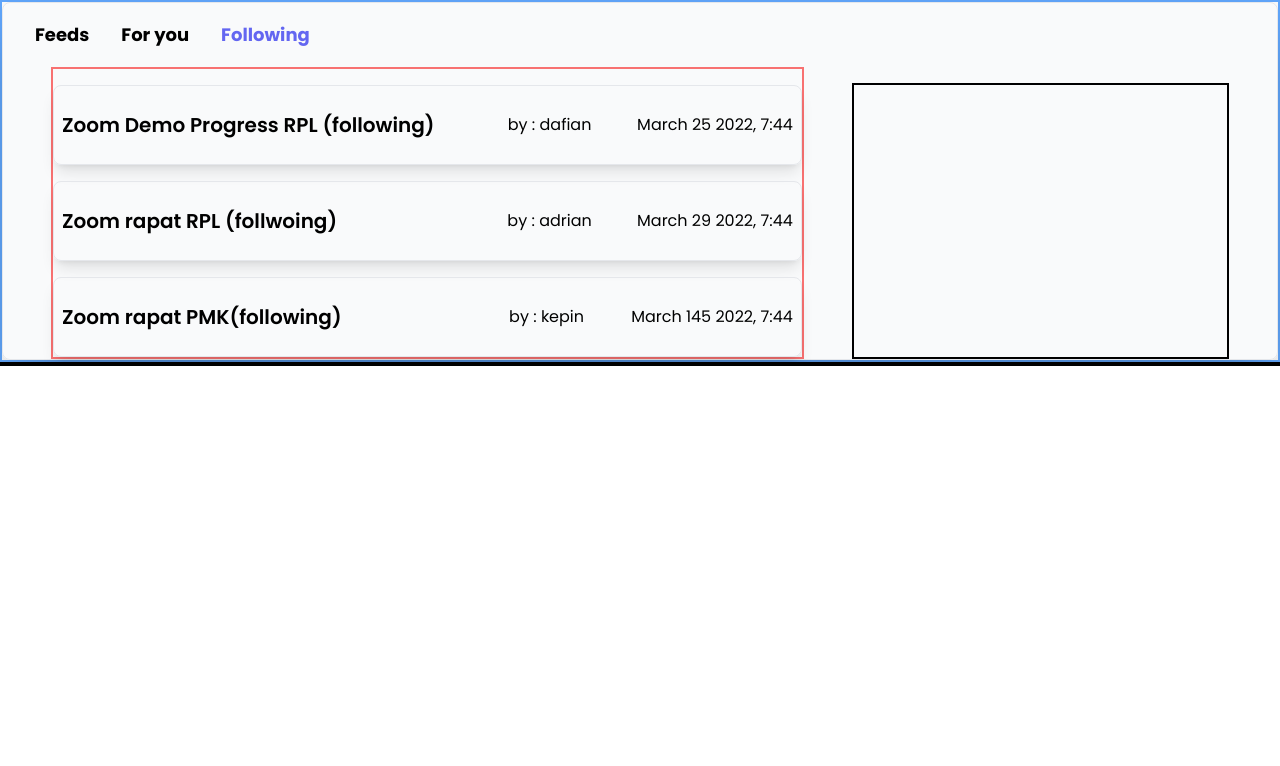
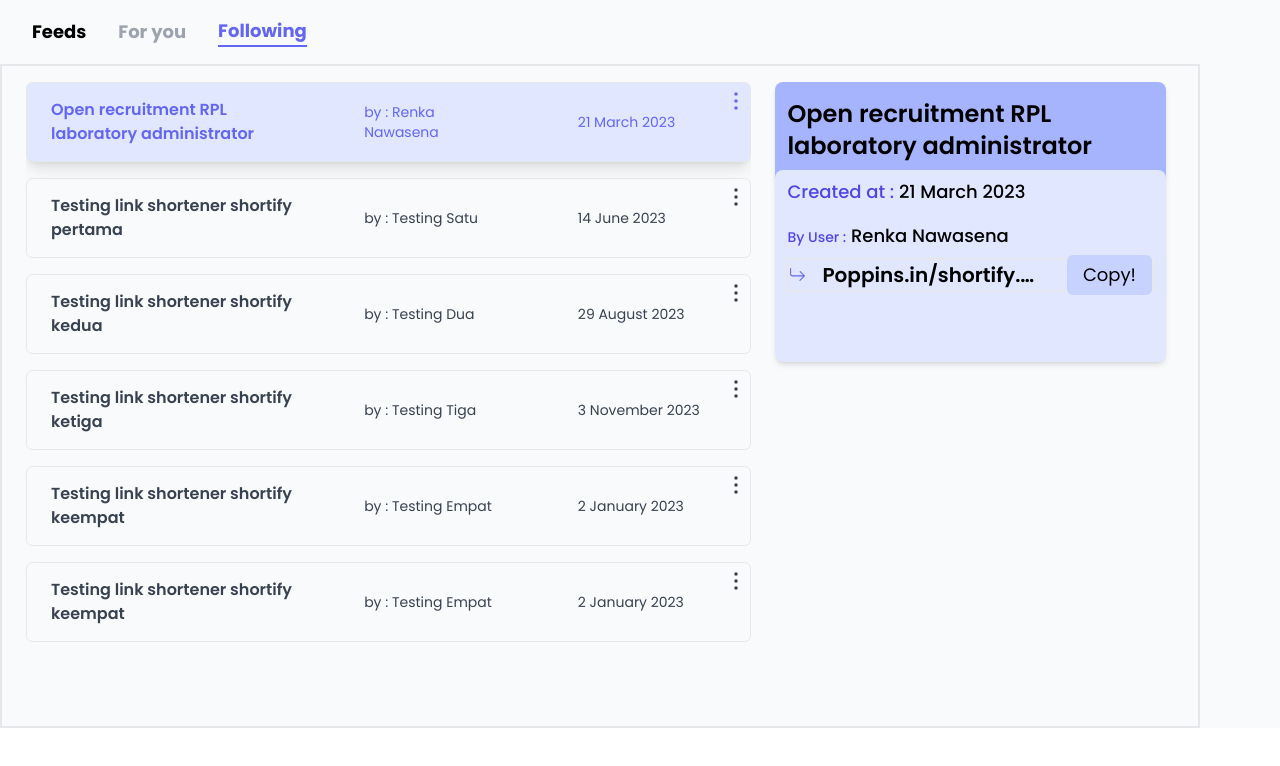
Before and after one commit to Kelompok3RPLJaya/urlshortener-frontend, a Next.js app: page /sections/Feeds in a window 1280 px wide. Both pictures are taken after a click on the button "Following". Shown: the top 766 px of the page. Built offline with nearby package versions, Linux system fonts and the light colour scheme; no server answers.

Commit message:
feat: add Details Card on Feeds, fix: responsiveness

```diff
--- a/src/components/DetailFeeds.tsx
+++ b/src/components/DetailFeeds.tsx
@@ -1,18 +1,48 @@
 import React from "react";
 import { BsArrowReturnRight } from "react-icons/bs";
 
-const DetailFeeds = () => {
+interface Detailprops {
+  title: string;
+  time: string;
+  user: string;
+  url: string;
+}
+const offset = `calc(100vh - 3rem)`;
+const DetailFeeds = ({ title, time, user, url }: Detailprops) => {
+  const handleCopyClick = () => {
+    navigator.clipboard.writeText(url);
+  };
+
   return (
-    <div
-      id="detailcard"
-      className=" w-[50%] mr-[3rem] mt-[1rem] hidden sm:inline relative"
-    >
-      <div className="z-0 h-[50%] rounded-lg bg-indigo-400">
-
+    <>
+      <div className="flex items-center absolute top-0 z-0 h-[6rem]  w-full rounded-t-lg bg-indigo-300 shadow-md">
+        <h1 className="flex items-center max-h-full text-2xl font-semibold px-3">
+          {title}
+        </h1>
       </div>
 
-      <div className="z-10 h-[50%] w-full rounded-lg bg-indigo-200 absolute top-[40%] transform -translate-y-1/2"></div>
-    </div>
+      <div className=" z-10 h-[12rem] w-full rounded-lg bg-indigo-100 top-[5.5rem] absolute text-lg px-3 pb-4 shadow-md">
+        <h1 className="py-2 font-medium">
+          <span className="text-indigo-600  text-xm">Created at :</span> {time}
+        </h1>
+        <h1 className="py-2 font-medium">
+          <span className="text-indigo-600  text-sm">By User :</span> {user}
+        </h1>
+
+        <div className="flex flex-row relative items-center gap-x-4 border-2">
+          <BsArrowReturnRight className="text-indigo-500 text-3xl hidden lg:inline" />
+          <h1 className="text-md lg:text-xl font-semibold text-ellipsis overflow-hidden flex-grow pr-[7rem]">
+            Poppins.in/{url}
+          </h1>
+          <button
+            onClick={handleCopyClick}
+            className="absolute w-15 h-10 px-4 py-1 bg-indigo-200 rounded-md right-0"
+          >
+            Copy!
+          </button>
+        </div>
+      </div>
+    </>
   );
 };
 
--- /dev/null
+++ b/src/components/DetailFeedsMobile.tsx
@@ -0,0 +1,60 @@
+import React from "react";
+
+interface Detailprops {
+  title: string;
+  time: string;
+  user: string;
+  url: string;
+}
+
+const DetailFeedsMobile = ({ title, time, user, url }: Detailprops) => {
+  const handleCopyClick = () => {
+    navigator.clipboard.writeText(url);
+  };
+
+  return (
+    <>
+      <div className="w-full h-full bg-indigo-50 ">
+        <div className="flex items-center h-[4rem] bg-indigo-400 ">
+          <h1 className="pl-[1.5rem] text-lg uppercase font-medium text-gray-100">
+            Details
+          </h1>
+        </div>
+        <div className="flex flex-col  px-[1.5rem] py-[1rem]">
+          <div className="bg-indigo-100 min-w-[80%] mt-[1rem] py-1 px-2 rounded">
+            <h1 className="text-indigo-600 text-lg font-semibold w-[7rem]">
+              Title:{" "}
+            </h1>
+            <h1>{title}</h1>
+          </div>
+          <div className="bg-indigo-100 min-w-[80%] mt-[1rem] py-2 px-2 rounded">
+            <h1 className="text-indigo-600 text-lg font-semibold w-[7rem]">
+              Created at:{" "}
+            </h1>
+            <h1>{time}</h1>
+          </div>
+          <div className="bg-indigo-100 min-w-[80%] mt-[1rem] py-2 p-2 rounded">
+            <h1 className="text-indigo-600 text-lg font-semibold w-[7rem]">
+              By:{" "}
+            </h1>
+            <h1>{user}</h1>
+          </div>
+          <div className="relative bg-indigo-100 min-w-[80%] mt-[1rem] py-2 px-2 rounded">
+            <h1 className="text-indigo-600 text-lg font-semibold w-[7rem]">
+              Url:{" "}
+            </h1>
+            <button
+              onClick={handleCopyClick}
+              className="absolute w-15 h-8 mx-2 my-1 px-4 py-1 bg-indigo-200 rounded-md right-0 top-0 "
+            >
+              Copy!
+            </button>
+            <h1 className="overflow-hidden">Poppins.in/{url}</h1>
+          </div>
+        </div>
+      </div>
+    </>
+  );
+};
+
+export default DetailFeedsMobile;
--- a/src/components/FeedsLinkCard.tsx
+++ b/src/components/FeedsLinkCard.tsx
@@ -1,5 +1,6 @@
 import React from "react";
-
+import { HiEllipsisVertical } from "react-icons/hi2";
+import { useState } from "react";
 interface FeedsProp {
   user: string;
   title: string;
@@ -8,17 +9,32 @@
 }
 
 const FeedsLinkCard = ({ user, title, time, url }: FeedsProp) => {
+  const [dotActive, setDotActive] = useState(false);
+  const setDot = () => {
+    setDotActive(!dotActive);
+  };
+
   return (
-    <div
-      key={user}
-      className="flex justify-between min-h-[5rem] items-center rounded-lg shadow-lg border-[0.1rem] mt-[1rem] px-[0.5rem]"
-    >
-      <h1 className="font-semibold text-md w-[10rem] md:text-xl xl:w-[25rem] lg:w-[15rem]">
+    <>
+      <h1 className="font-semibold text-sm w-[40%] md:text-base xl:w-[16rem] lg:w-[15rem]">
         {title}
       </h1>
-      <h1>by : {user}</h1>
-      <h1 className="">{time}</h1>
-    </div>
+      <h1 className="w-[22%] text-sm">by : {user}</h1>
+      <h1 className="w-[22%] text-sm overflow-clip ml-2">{time}</h1>
+      <HiEllipsisVertical
+        className="absolute top-0 right-0 mt-1 cursor-pointer h-7 w-7"
+        onClick={setDot}
+      />
+      <div
+        className={`absolute border-[0.1rem] bg-gray-100 rounded-md min-h-[4rem] w-[8rem] top-0 right-[1.6rem] ${
+          dotActive ? "display: marker:inline" : "hidden"
+        }`}
+      >
+        <h1 className="pt-1 pl-2 w-full border-b">Follow</h1>
+        <h1 className="pt-1 pl-2 w-full border-b">Unfollow</h1>
+        <h1 className="pt-1 pl-2 w-full ">Hide Yours</h1>
+      </div>
+    </>
   );
 };
 
--- a/src/components/Following.tsx
+++ b/src/components/Following.tsx
@@ -1,44 +1,98 @@
 import React from "react";
 import Linkcard from "@/components/FeedsLinkCard";
-export const feeds = [
-  {
-    user: "dafian",
-    title: "Zoom Demo Progress RPL (following)",
-    time: "March 25 2022, 7:44",
-    url: "shortify.in/zoomnyaRPL",
-  },
-  {
-    user: "adrian",
-    title: "Zoom rapat RPL (follwoing)",
-    time: "March 29 2022, 7:44",
-    url: "shortify.in/halomas",
-  },
-  {
-    user: "kepin",
-    title: "Zoom rapat PMK(following)",
-    time: "March 145 2022, 7:44",
-    url: "shortify.in/rapatPMK",
-  },
-];
+import { useState } from "react";
+import { RiCloseCircleLine } from "react-icons/ri";
+import DetailFeeds from "./DetailFeeds";
+import { LinkProps } from "@/constant/Data";
+import DetailFeedsMobile from "./DetailFeedsMobile";
 
 const Following = () => {
+  const [details, setDetails] = useState<JSX.Element>(
+    <DetailFeeds
+      title={LinkProps[0].title}
+      time={LinkProps[0].date}
+      user={LinkProps[0].user}
+      url={LinkProps[0].short_url}
+    />
+  );
+  const [detailsMobile, setDetailsMobile] = useState<JSX.Element>(
+    <DetailFeedsMobile
+      title={LinkProps[0].title}
+      time={LinkProps[0].date}
+      user={LinkProps[0].user}
+      url={LinkProps[0].short_url}
+    />
+  );
+  const [active, setActive] = useState(1);
+  const [show, setShow] = useState(false);
+
+  const showDetails = (id: number) => {
+    setActive(LinkProps[id - 1].id);
+    setShow(true);
+    setDetails(
+      <DetailFeeds
+        title={LinkProps[id - 1].title}
+        time={LinkProps[id - 1].date}
+        user={LinkProps[id - 1].user}
+        url={LinkProps[id - 1].short_url}
+      />
+    );
+    setDetailsMobile(
+      <DetailFeedsMobile
+        title={LinkProps[id - 1].title}
+        time={LinkProps[id - 1].date}
+        user={LinkProps[id - 1].user}
+        url={LinkProps[id - 1].short_url}
+      />
+    );
+  };
+
   return (
     <>
-      <div className=" border-red-400 border-2 mx-[3rem] w-full">
-        {feeds.map((feed) => (
+      <div className="flex overflow-y-clip w-full links-w feeds-h border-2">
+        <div className="flex flex-col mx-[1rem] sm:mx-[1.5rem] w-full lg:w-[65%] overflow-y-auto ">
+          {LinkProps.map((feed) => (
+            <div
+              key={feed.id}
+              className={`relative flex justify-between min-h-[5rem] items-center rounded-[0.4rem] border-[0.1rem] mt-[1rem] px-[0.5rem] sm:px-[1.5rem] ${
+                active == feed.id
+                  ? "bg-indigo-100 text-indigo-500 shadow-lg"
+                  : "text-gray-700"
+              }`}
+              onClick={() => {
+                showDetails(feed.id);
+              }}
+            >
               <Linkcard
                 key={feed.user}
                 user={feed.user}
                 title={feed.title}
-            time={feed.time}
-            url={feed.url}
+                time={feed.date}
+                url={feed.short_url}
               />
+            </div>
           ))}
         </div>
         <div
           id="detailcard"
-        className="border-2 border-black w-[50%] mr-[3rem] mt-[1rem] hidden sm:inline"
-      ></div>
+          className="h-auto relative w-[35%] mr-[2rem] mt-[1rem] hidden lg:inline"
+        >
+          {active ? details : null}
+        </div>
+        {show ? (
+          <div
+            id="detailcard mobile"
+            className={`lg:w-[35%] w-[50%] absolute right-0 h-full overflow-y-auto lg:hidden`}
+          >
+            <button className="absolute right-0" onClick={() => setShow(false)}>
+              <RiCloseCircleLine
+                className={`text-4xl my-[1rem] mx-[1rem] text-indigo-600`}
+              />
+            </button>
+            {detailsMobile}
+          </div>
+        ) : null}
+      </div>
     </>
   );
 };
--- a/src/components/Foryou.tsx
+++ b/src/components/Foryou.tsx
@@ -1,79 +1,170 @@
 import React from "react";
 import Linkcard from "@/components/FeedsLinkCard";
 import { BsArrowReturnRight } from "react-icons/bs";
-export const feeds = [
-  {
-    user: "zafran",
-    title: "Zoom Demo Progress RPL",
-    time: "March 25 2022, 7:44 ",
-    url: "shortify.in/zoomnya-RPL",
-  },
-  {
-    user: "adrian",
-    title: "Zoom rapat RPL",
-    time: "March 29 2022, 7:44 ",
-    url: "shortify.in/halomas",
-  },
-  {
-    user: "kepin",
-    title: "Zoom rapat PMK",
-    time: "March 145 2022, 7:44 ",
-    url: "shortify.in/rapatPMK",
-  },
-  {
-    user: "zafran",
-    title: "Zoom Demo Progress RPL",
-    time: "March 25 2022, 7:44 ",
-    url: "shortify.in/zoomnyaRPL",
-  },
-  {
-    user: "adrian",
-    title: "Zoom rapat RPL",
-    time: "March 29 2022, 7:44 ",
-    url: "shortify.in/halomas",
-  },
-  {
-    user: "kepin",
-    title: "Zoom rapat PMK",
-    time: "March 145 2022, 7:44 ",
-    url: "shortify.in/rapatPMK",
-  },
-];
+import { useState, useEffect } from "react";
+import DetailFeeds from "./DetailFeeds";
+import DetailFeedsMobile from "./DetailFeedsMobile";
+import { IoMdClose } from "react-icons/io";
+
+interface FYPData {
+  id: string;
+  title: string;
+  username: string;
+  method: string;
+  url_shortener_id: string;
+  created_at: string;
+  data: {
+    before: string;
+    after: string;
+  };
+}
 
 const Foryou = () => {
+  const [data, setData] = useState<FYPData[]>([]);
+  const [success, setSuccess] = useState(false);
+  const [details, setDetails] = useState<JSX.Element>();
+  const [detailsMobile, setDetailsMobile] = useState<JSX.Element>();
+  const [active, setActive] = useState<string>();
+  const [show, setShow] = useState(false);
+  const [page, setPage] = useState(1);
+  const [perPage, setPerPage] = useState(10);
+  const [totalPages, setTotalPages] = useState(1);
+
+  async function fetchData(page: number, perPage: number) {
+    try {
+      const response = await fetch(
+        `https://urlshortener-backend-production.up.railway.app/api/feeds?page=${page}&per_page=${perPage}`
+      );
+
+      const responseData = await response.json();
+      // console.log(responseData.data);
+      console.log(responseData.data.data_per_page);
+      if (response.ok) {
+        setData(responseData.data.data_per_page);
+        setSuccess(true);
+        setTotalPages(responseData.data.meta.max_page);
+      } else {
+        console.log(responseData.message);
+        setSuccess(false);
+      }
+    } catch (error) {}
+  }
+
+  useEffect(() => {
+    fetchData(page, perPage);
+  }, [page, perPage]);
+
+  const showDetails = (
+    id: string,
+    title: string,
+    time: string,
+    user: string,
+    url: string
+  ) => {
+    setActive(id);
+    setShow(true);
+    setDetails(<DetailFeeds title={title} time={time} user={user} url={url} />);
+    setDetailsMobile(
+      <DetailFeedsMobile title={title} time={time} user={user} url={url} />
+    );
+  };
+
+  const nextPage = () => {
+    if (page < totalPages) {
+      setPage(page + 1);
+    }
+  };
+
+  const prevPage = () => {
+    if (page > 1) {
+      setPage(page - 1);
+    }
+  };
   return (
     <>
-      <div className=" mx-[1rem] sm:mx-[1.5rem] max-w-full min-w-[60%]">
-        {feeds.map((feed) => (
+      <div className="flex overflow-y-clip w-full links-w feeds-h border-2">
+        <div className="flex flex-col mx-[1rem] sm:mx-[1.5rem] w-full lg:w-[65%] overflow-y-auto">
+          {data.map((feed) => (
+            <div
+              key={feed.id}
+              className={`relative flex justify-between min-h-[5rem] items-center rounded-[0.4rem] border-[0.1rem] mt-[1rem] px-[0.5rem] sm:px-[1.5rem] ${
+                active == feed.id
+                  ? "bg-indigo-100 text-indigo-500 shadow-lg"
+                  : "text-gray-700"
+              }`}
+              onClick={() => {
+                showDetails(
+                  feed.id,
+                  feed.title,
+                  feed.created_at,
+                  feed.username,
+                  feed.data.after
+                );
+              }}
+            >
               <Linkcard
-            key={feed.user}
-            user={feed.user}
+                key={feed.id}
+                user={feed.username}
                 title={feed.title}
-            time={feed.time}
-            url={feed.url}
+                time={feed.created_at}
+                url={feed.data.after}
               />
+            </div>
           ))}
+          <div className="flex justify-between sm:justify-end px-2 py-4 lg:hidden">
+            <button
+              className="w-[5rem] h-[2.25rem] bg-indigo-300 rounded-lg mr-2 uppercase font-medium"
+              onClick={prevPage}
+            >
+              prev
+            </button>
+            <button
+              className="w-[5rem] h-[2.25rem] bg-indigo-300 rounded-lg ml-2 uppercase font-medium"
+              onClick={nextPage}
+            >
+              next
+            </button>
+          </div>
         </div>
         <div
           id="detailcard"
-        className=" w-[50%] mr-[2rem] mt-[1rem] hidden sm:inline relative"
+          className="h-auto relative w-[35%] mr-[2rem] mt-[1rem] hidden lg:inline"
         >
-        <div className="flex items-center z-0 min-h-[5.5rem] rounded-t-lg bg-indigo-400">
-          <h1 className="flex items-center max-h-full text-2xl font-semibold px-3">
-            {feeds[0].title}
+          {active ? details : null}
+
+          <div className="flex flex-col absolute bottom-0 right-0 h-[4rem] items-center pr-4 mb-4">
+            <h1 className="text-md text-indigo-500 font-medium">
+              showing page {page} of {totalPages}
             </h1>
-        </div>
-        <div className="z-10 max-h-[50%] w-full rounded-lg bg-indigo-200 absolute top-[40%] transform -translate-y-[8.75rem] text-xl px-3 pb-4">
-          <h1 className="py-2">created at : {feeds[0].time}</h1>
-          <h1 className="py-2">by user : {feeds[0].user}</h1>
-
-          <div className="flex flex-row items-center gap-x-4">
-            <BsArrowReturnRight className="text-indigo-500 text-3xl hidden lg:inline" />
-            <h1 className="text-md lg:text-2xl font-semibold ">
-              {feeds[0].url}
-            </h1>
+            <div id="button pagination" className="flex flex-row ">
+              <button
+                className="w-[5rem] h-[2.25rem] bg-indigo-300 rounded-lg mr-2 uppercase font-medium"
+                onClick={prevPage}
+              >
+                prev
+              </button>
+              <button
+                className="w-[5rem] h-[2.25rem] bg-indigo-300 rounded-lg ml-2 uppercase font-medium"
+                onClick={nextPage}
+              >
+                next
+              </button>
             </div>
           </div>
+        </div>
+        {show ? (
+          <div
+            id="detailcard mobile"
+            className={`lg:w-[35%] w-[70%] sm:w-[50%] absolute right-0 h-full overflow-y-auto lg:hidden`}
+          >
+            <button className="absolute right-0" onClick={() => setShow(false)}>
+              <IoMdClose
+                className={`text-4xl my-[1rem] mx-[1rem] text-indigo-600`}
+              />
+            </button>
+            {detailsMobile}
+          </div>
+        ) : null}
       </div>
     </>
   );
--- a/src/components/Sidebar.tsx
+++ b/src/components/Sidebar.tsx
@@ -9,6 +9,7 @@
 import Dashboard from "@/pages/sections/Dashboard";
 import Homepage from "@/pages/sections/Homepage";
 import Feeds from "@/pages/sections/Feeds";
+import PrivateInput from "@/pages/sections/PrivateInput";
 
 const Sidebar = () => {
   const [sidebar, showSidebar] = useState(false);
@@ -26,7 +27,6 @@
     setActive(value);
     setCurrentPage(page);
   };
-
 
   const links = [
     {
@@ -51,7 +51,7 @@
       title: "About",
       icon: <IoMdLink size={18} />,
       active: active === "about",
-      onClick: () => updateActive("about", <Dashboard />),
+      onClick: () => updateActive("about", <PrivateInput />),
     },
     {
       title: "Setting",
@@ -70,7 +70,6 @@
             sidebar ? "w-[15rem]" : "md:min-w-[5rem] w-0"
           }`}
         >
-
           <div
             className={`flex flex-col justify-between gap-y-2 py-4 box-border ${
               sidebar ? "pr-4" : "w-full px-4"
@@ -89,7 +88,6 @@
                 } ${sidebar ? "gap-x-3 px-8" : "justify-center"}`}
                 onClick={link.onClick}
               >
-
                 {link.icon} {sidebar ? link.title : null}
               </Link>
             ))}
--- a/src/constant/Data.ts
+++ b/src/constant/Data.ts
@@ -79,4 +79,12 @@
     short_url: "shortify.testingEmpat",
     long_url: "https://docs.github.com/en/pull-requests/testing5",
   },
+    {
+    id: 6,
+    date: "2 January 2023",
+    user: "Testing Empat",
+    title: "Testing link shortener shortify keempat",
+    short_url: "shortify.testingEmpat",
+    long_url: "https://docs.github.com/en/pull-requests/testing5",
+  },
 ];
--- a/src/pages/sections/Dashboard.tsx
+++ b/src/pages/sections/Dashboard.tsx
@@ -1,7 +1,6 @@
 import React, { useEffect, useState } from "react";
 import Link from "next/link";
 import { LinkProps } from "@/constant/Data";
-
 import { AiOutlineSwap } from "react-icons/ai";
 import { TbPlus } from "react-icons/tb";
 import { useForm } from "react-hook-form";
--- a/src/pages/sections/Feeds.tsx
+++ b/src/pages/sections/Feeds.tsx
@@ -1,33 +1,13 @@
 import HomeLinkCard from "@/components/FeedsLinkCard";
-import { useState } from "react";
+import { use, useState } from "react";
 import React from "react";
 import Foryou from "@/components/Foryou";
 import Following from "@/components/Following";
 
-export const feeds = [
-  {
-    user: "zafran",
-    title: "Zoom Demo Progress RPL",
-    time: "March 25 2022, 7:44 ",
-    url: "shortify.in/zoomnyaRPL",
-  },
-  {
-    user: "adrian",
-    title: "Zoom rapat RPL",
-    time: "March 29 2022, 7:44 ",
-    url: "shortify.in/halomas",
-  },
-  {
-    user: "kepin",
-    title: "Zoom rapat PMK",
-    time: "March 145 2022, 7:44 ",
-    url: "shortify.in/rapatPMK",
-  },
-];
-
 const Feeds = () => {
   const [active, setActive] = useState("foryou");
   const [section, setSection] = useState(<Foryou />);
+
   const updateActive = (value: string, section: JSX.Element) => {
     setActive(value);
     setSection(section);
@@ -35,16 +15,17 @@
 
   return (
     <section className="flex flex-wrap w-full bg-gray-50">
-      <div className="h-full w-[100%] border-blue-400 border-2">
-        <div className="h-full rounded-lg shadow-2xl border-[0.1rem]">
-          <div className="flex flex-row h-[4rem] items-center gap-x-[2rem] px-[2rem] font-bold text-xl sm:text-lg">
+      <div className="w-full">
+        <div className="flex flex-row h-[4rem] items-center gap-x-[2rem] px-[2rem] font-bold text-xl sm:text-lg ">
           <h1 className="">Feeds</h1>
           <button
             onClick={() => {
               updateActive("foryou", <Foryou />);
             }}
             className={`${
-                active == "foryou" ? "text-indigo-500" : "text-black"
+              active == "foryou"
+                ? "text-indigo-500 border-b-2 border-indigo-500"
+                : "text-gray-400"
             }`}
           >
             For you
@@ -54,7 +35,9 @@
               updateActive("following", <Following />);
             }}
             className={`${
-                active == "following" ? "text-indigo-500" : "text-black"
+              active == "following"
+                ? "text-indigo-500 border-b-2 border-indigo-500"
+                : "text-gray-400"
             }`}
           >
             Following
@@ -63,8 +46,6 @@
 
         <div className="flex flex-row w-full">{active ? section : null}</div>
       </div>
-      </div>
-      <div className="w-full border-2 border-black"></div>
     </section>
   );
 };
--- a/src/styles/globals.css
+++ b/src/styles/globals.css
@@ -6,6 +6,10 @@
 
 .landing-h {
   height: calc(100vh - 4.5rem);
+}
+
+.feeds-h {
+  height: calc(100vh - 8.5rem);
 }
 
 .side-shadow {
```
Also changed, not shown: src/pages/sections/PrivateInput.tsx (added, +11 -0 lines). Lines whose indentation alone changed are shown as unchanged.
